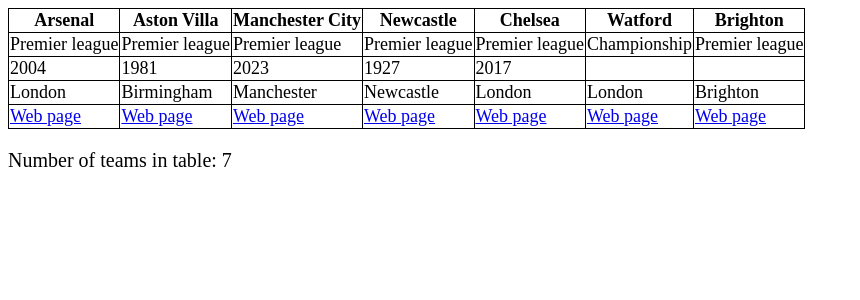
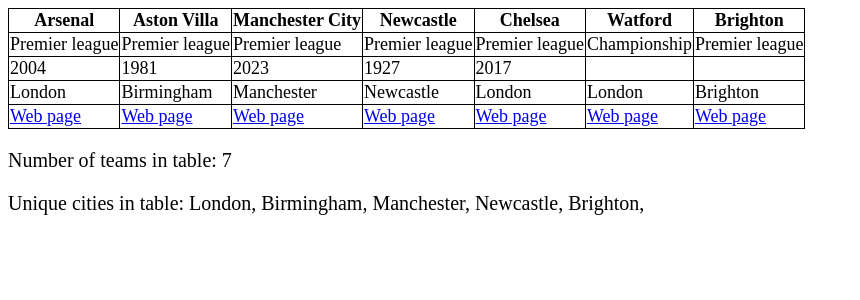
Before and after one commit to gustavhedegard/some-teams, a PHP site: page / in a window 1280 px wide. Shown: the top 300 px of the page, without its empty margins (0-860 px from the left). Run offline with PHP 8.4, Linux system fonts and the light colour scheme.

Commit message:
Add files via upload
added cities.php and updated index.php

```diff
--- a/cities.php
+++ b/cities.php
@@ -1,14 +1,23 @@
 <?php
 require __DIR__ . "/data.php";
 
-foreach($teams as $team) {
-  if($team['city']  'London') {
-    continue;
-  }
-  echo $team['city'] . "<br>";
+$cities = array();
+
+foreach ($teams as $teamInfo) {
+    if (isset($teamInfo['city'])) {
+        $cities[] = $teamInfo['city'];
+    }
 }
+
+$uniqueCities = array_unique($cities);
+
 ?>
 
 <article>
-  <p>Unique cities in table: <?php ?></p>
+  <p>Unique cities in table:
+    <?php
+    foreach($uniqueCities as $city) {
+      echo $city . ", ";
+    }
+    ?></p>
 </article>
--- a/index.php
+++ b/index.php
@@ -9,6 +9,8 @@ require __DIR__ . "/teamTable.php";
 
 require __DIR__ . "/numberOfTeams.php";
 
+require __DIR__ . "/cities.php";
+
 ?>
 
 </body>
```
